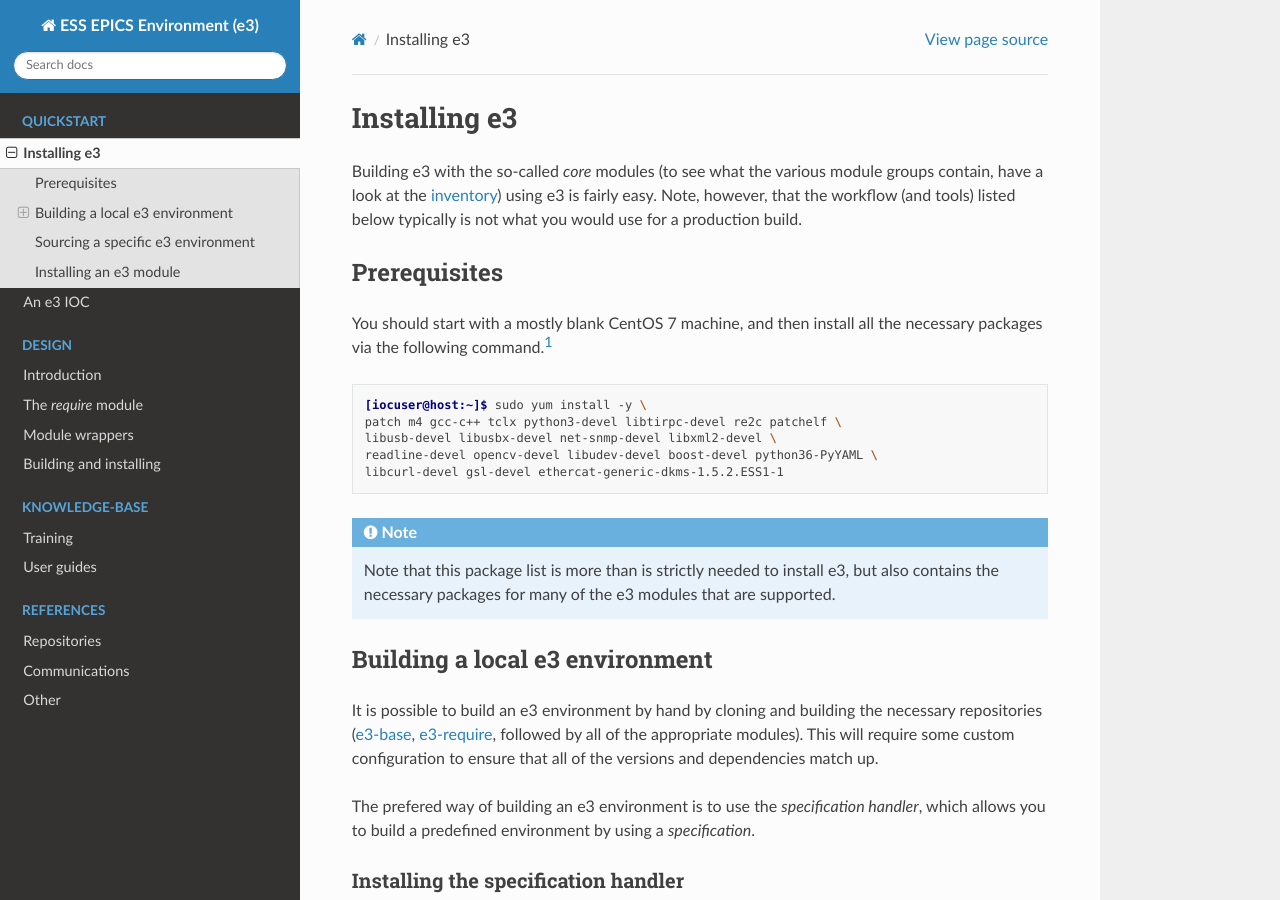
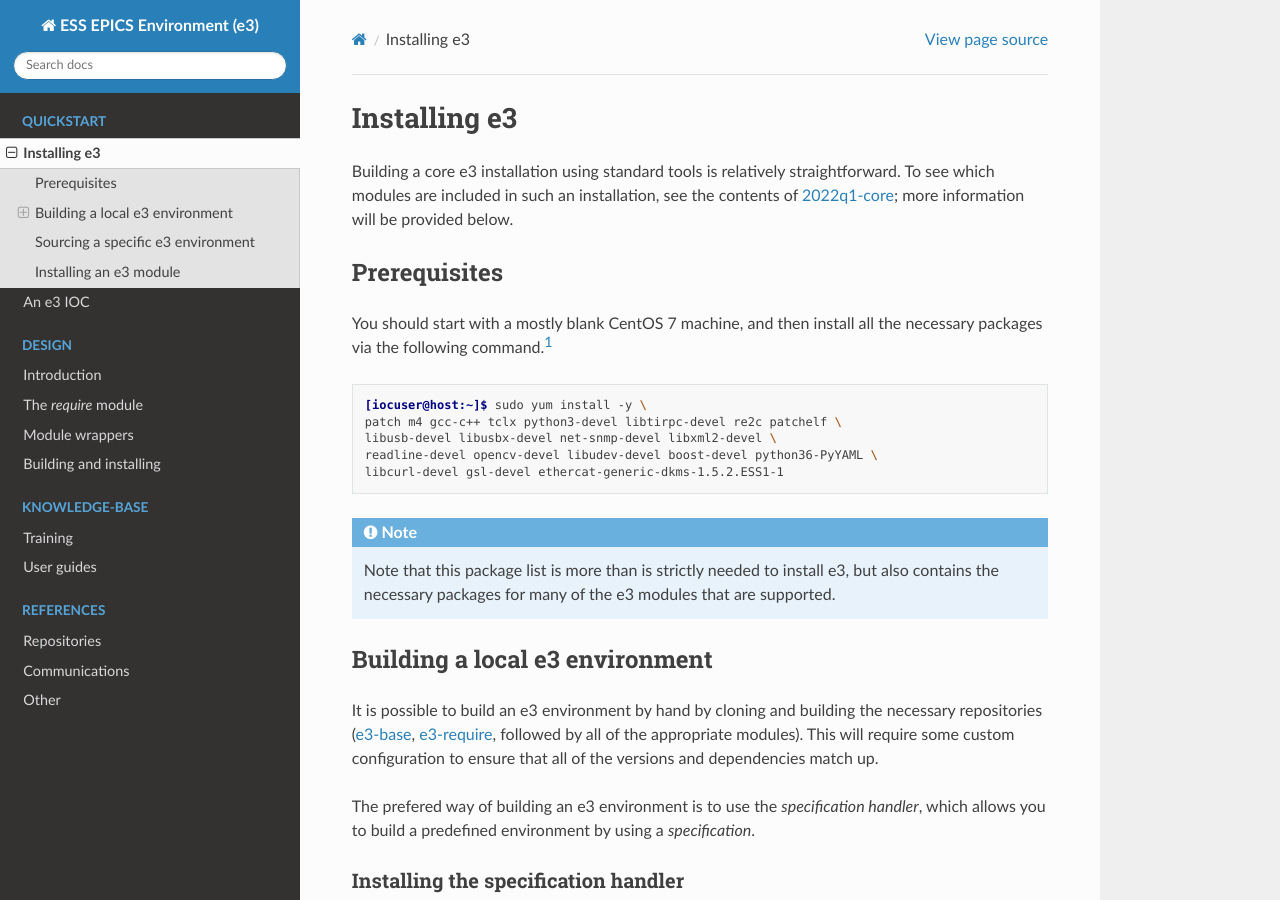
Before and after one commit to ttkorhonen/e3pages, a Sphinx documentation site: the page built from docs/quickstart/1_install.md, in a window 1280 px wide and 900 px high. Built offline with Sphinx 7.4.7 and the Read the Docs theme 2.0.0, drawn with Linux system fonts in a browser that asks for light colours; some of the changed text lies outside the part shown.

```diff
--- a/docs/quickstart/1_install.md
+++ b/docs/quickstart/1_install.md
@@ -1,10 +1,9 @@
 # Installing e3
 
-Building e3 with the so-called *core* modules (to see what the various module
-groups contain, have a look at the
-[inventory](https://gitlab.esss.lu.se/e3/e3/-/blob/master/tools/e3-inventory.yaml))
-using e3 is fairly easy. Note, however, that the workflow (and tools) listed
-below typically is not what you would use for a production build.
+Building a core e3 installation using standard tools is relatively straightforward.
+To see which modules are included in such an installation, see the contents of
+[2022q1-core](https://gitlab.esss.lu.se/e3/specifications/-/blob/main/specifications/2022q1-core.yml);
+more information will be provided below.
 
 ## Prerequisites
 
```
Also changed, not shown: other parts of docs/quickstart/1_install.md (+4 -4 lines).
